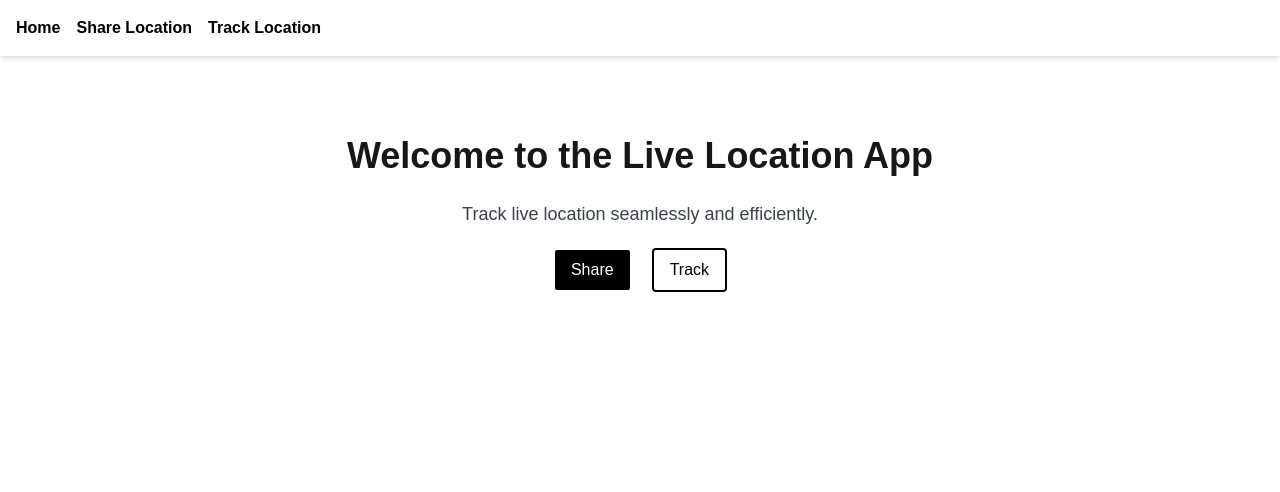
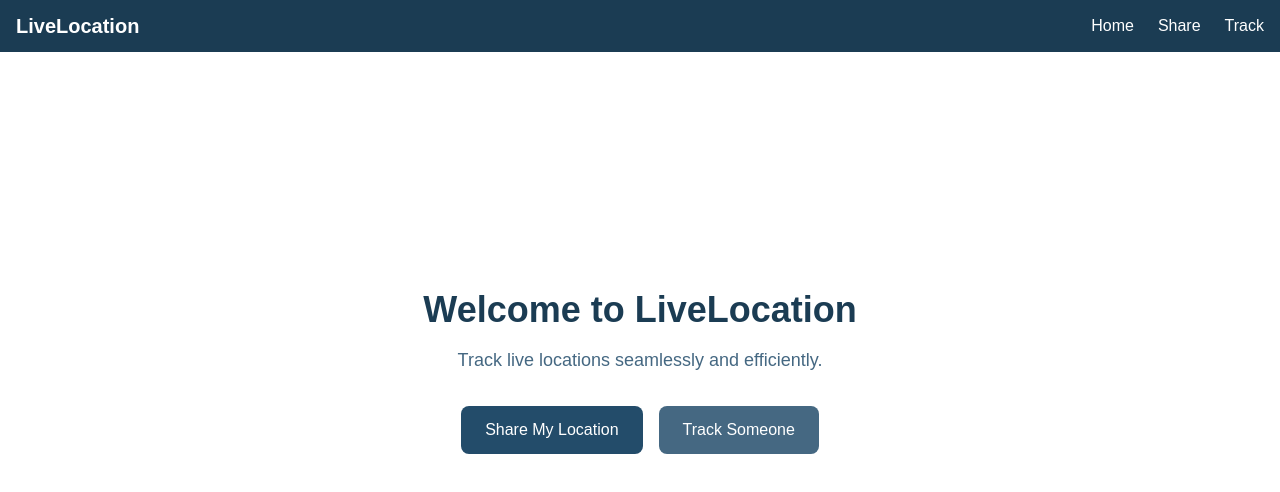
Before and after one commit to Salmankhancodes/live-location-app, a Next.js app: page / in a window 1280 px wide. Shown: the top 492 px of the page. Built offline with nearby package versions, Linux system fonts and the light colour scheme.

Commit message:
Improve UI across all pages.

```diff
--- a/package.json
+++ b/package.json
@@ -10,6 +10,7 @@
   },
   "dependencies": {
     "firebase": "^12.6.0",
+    "lucide-react": "^0.560.0",
     "mapbox-gl": "^3.16.0",
     "maplibre-gl": "^5.13.0",
     "next": "16.0.5",
--- a/src/app/layout.tsx
+++ b/src/app/layout.tsx
@@ -1,5 +1,6 @@
 import Link from 'next/link'
 import './globals.css'
+import Navbar from '@/components/navbar'
 export const metadata = {
   title: 'Live Location App',
   description: 'Track live location',
@@ -8,17 +9,10 @@ export const metadata = {
 export default function RootLayout({ children }: { children: React.ReactNode }) {
   return (
     <html lang="en">
-      <body className="h-screen flex flex-col">
-        <nav className="sticky top-0 z-10 bg-white shadow-md">
-          <ul className="flex gap-4 p-4">
-            <li><Link href="/" className="text-black font-semibold">Home</Link></li>
-            <li><Link href="/share-location" className="text-black font-semibold">Share Location</Link></li>
-            <li><Link href="/track-location" className="text-black font-semibold">Track Location</Link></li>
-          </ul>
-        </nav>
-
+      <body className="h-screen flex flex-col bg-canvas">
+        <Navbar />
         {/* MAIN CONTENT AREA */}
-        <main className="flex-1 overflow-hidden">
+        <main className="flex-1 overflow-auto">
           {children}
         </main>
       </body>
--- a/src/app/page.tsx
+++ b/src/app/page.tsx
@@ -4,22 +4,29 @@ import Link from "next/link";
 
 export default function Home() {
   return (
-    <div className="flex flex-col items-center justify-center py-20">
-      <h1 className="text-4xl font-bold mb-6">Welcome to the Live Location App</h1>
-      <p className="text-lg text-gray-700">Track live location seamlessly and efficiently.</p>
-      <div className="flex gap-5 mt-5">
+    <div className="flex flex-col items-center justify-center min-h-[80vh] px-4 py-20 text-center">
+      {/* Heading */}
+      <h1 className="text-3xl md:text-4xl font-bold mb-4 text-header">
+        Welcome to LiveLocation
+      </h1>
+
+      {/* Subheading */}
+      <p className="text-base md:text-lg mb-8 text-secondary max-w-md">
+        Track live locations seamlessly and efficiently.
+      </p>
+
+      {/* Buttons */}
+      <div className="flex flex-col sm:flex-row gap-4 w-full max-w-sm justify-center">
         <Link href="/share-location">
-          <Button
-            label="Share"
-            style={{ backgroundColor: 'black', color: 'white' }}
-          />
+          <button className="w-full sm:w-auto bg-primary text-canvas px-6 py-3 rounded-lg">
+            Share My Location
+          </button>
         </Link>
         <Link href="/track-location">
-          <Button
-            label="Track"
-          />
+          <button className="w-full sm:w-auto bg-secondary text-canvas px-6 py-3 rounded-lg">
+            Track Someone
+          </button>
         </Link>
       </div>
-    </div>
-  )
+    </div>)
 }
--- a/src/app/share-location/page.tsx
+++ b/src/app/share-location/page.tsx
@@ -28,8 +28,6 @@ export default function ShareLocation() {
     didRun.current = true;
 
     const setup = async () => {
-
-      // Wait for auth to be ready and provide uid (or null)
       await new Promise<void>((resolve) => {
         onAuthReady(() => resolve());
       });
@@ -38,25 +36,17 @@ export default function ShareLocation() {
       if (existingSessionId) {
         console.log("Existing session found:", existingSessionId);
         const session = await getSession(existingSessionId);
-        console.log("Fetched session data:", session);
         if (session && session.isActive === true) {
           setSessionId(existingSessionId);
           setLoading(false);
-          console.log("Reusing existing active session.");
           return;
-        }
-        else {
-          console.log("Existing session is inactive or does not exist. Removing stored session ID.");
+        } else {
           localStorage.removeItem("sessionId");
           await createNewSessionAndUpdateLocalStorage();
           return;
         }
-      }
-      else {
-        console.log("No existing session found. Creating a new one.");
-        const newId = nanoid(10);
+      } else {
         await createNewSessionAndUpdateLocalStorage();
-        return;
       }
     };
     setup().catch((e) => {
@@ -65,18 +55,52 @@ export default function ShareLocation() {
     });
   }, []);
 
-
   const handleStartSharing = () => {
     if (!sessionId) return;
     router.push(`/share-location/${sessionId}`);
   };
 
-  if (loading) return <div>Initializing session...</div>;
+  const handleCopySessionId = () => {
+    if (!sessionId) return;
+    navigator.clipboard.writeText(sessionId);
+    alert("Session ID copied!");
+  };
+
+  if (loading)
+    return (
+      <div className="flex items-center justify-center h-full text-secondary">
+        Initializing session...
+      </div>
+    );
 
   return (
-    <div>
-      Sharing screen — session initialized!
-      <Button onClick={handleStartSharing} className="mt-4">
+    <div className="flex flex-col items-center justify-center py-16 px-4 text-center">
+      <h2 className="text-2xl font-semibold text-header mb-4">
+        Your Live Location Session
+      </h2>
+
+      <p className="text-secondary mb-6">
+        Share this session ID with anyone who wants to track you:
+      </p>
+
+      {sessionId && (
+        <div className="flex flex-col sm:flex-row items-center gap-4 mb-6">
+          <span className="font-mono bg-surface px-4 py-2 rounded text-header">
+            {sessionId}
+          </span>
+          <Button
+            onClick={handleCopySessionId}
+            className="bg-primary text-canvas px-4 py-2 rounded"
+          >
+            Copy
+          </Button>
+        </div>
+      )}
+
+      <Button
+        onClick={handleStartSharing}
+        className="bg-primary text-canvas px-6 py-3 rounded-lg"
+      >
         Open Map
       </Button>
     </div>
--- a/src/app/track-location/page.tsx
+++ b/src/app/track-location/page.tsx
@@ -17,20 +17,26 @@ export default function TrackPage() {
   };
 
   return (
-    <div className="p-6 flex flex-col gap-4">
-      <h1 className="text-xl font-semibold">Enter Session ID to Track</h1>
+    <div className="flex flex-col items-center justify-center py-16 px-4 text-center">
+      <h2 className="text-2xl font-semibold text-header mb-4">
+        Track a Live Location
+      </h2>
+
+      <p className="text-secondary mb-6">
+        Enter the session ID shared by someone to view their live location:
+      </p>
 
       <input
         type="text"
         value={sessionId}
         onChange={(e) => setSessionId(e.target.value)}
         placeholder="Enter session ID"
-        className="border p-2 rounded w-full"
+        className="w-full max-w-sm px-4 py-2 mb-4 rounded bg-surface text-header border border-secondary focus:outline-none"
       />
 
       <Button
         onClick={handleTrack}
-        className="bg-blue-600 text-white px-4 py-2 rounded"
+        className="bg-primary text-canvas px-6 py-3 rounded-lg w-full max-w-sm"
       >
         Track Location
       </Button>
--- a/src/components/Map/Map.tsx
+++ b/src/components/Map/Map.tsx
@@ -33,23 +33,22 @@ export default function MapWindow({
 
     const map = new maplibregl.Map({
       container: mapContainer.current,
-      style:
-        `https://api.maptiler.com/maps/openstreetmap/style.json?key=${mapfileKey}`,
-      center: [77.209, 28.613], // Delhi default
+      style: `https://api.maptiler.com/maps/streets-v4/style.json?key=${mapfileKey}`,
+      center: [77.209, 28.613],
       zoom: 12,
+      attributionControl: false,
     });
 
     mapRef.current = map;
 
-    map.on("load", () => {
-      setReady(true);
-    });
+    map.on("load", () => setReady(true));
 
-    return () => {
-      map.remove();
-    };
+    return () => map.remove();
   }, []);
 
+  // -------------------------------
+  // VERIFY OWNER (Sharer only)
+  // -------------------------------
   useEffect(() => {
     if (mode !== "share") return;
 
@@ -58,86 +57,64 @@ export default function MapWindow({
       const currentUid = auth.currentUser?.uid;
 
       if (!session) {
-        alert("Session does not exist.");
-        router.replace("/share");
+        router.replace("/share-location");
         return;
       }
 
       if (session.owner !== currentUid) {
-        alert("You are not the owner of this session. Switching to tracker mode.");
         router.replace(`/track-location/${sessionId}`);
         return;
       }
-
-      // Owner verified → continue normal sharer logic
     };
 
     verifyOwner();
   }, [mode, sessionId]);
 
-  // ----------------------------------------
-  // ⭐ SHARER MODE — unchanged logic
-  // ----------------------------------------
+  // -------------------------------
+  // SHARER MODE
+  // -------------------------------
   useEffect(() => {
-    if (!ready) return;
-    if (mode !== "share") return;
-
-    if (!("geolocation" in navigator)) {
-      alert("Location not supported");
-      return;
-    }
+    if (!ready || mode !== "share") return;
+    if (!("geolocation" in navigator)) return;
 
     const sessionRef = doc(db, "sessions", sessionId);
-    console.log("Starting share mode for session:", sessionId);
 
     const watchId = navigator.geolocation.watchPosition(
       async (pos) => {
         const lat = pos.coords.latitude;
         const lng = pos.coords.longitude;
 
-        // PLACE MARKER (green)
         if (!markerRef.current) {
-          markerRef.current = new maplibregl.Marker({ color: "green" })
+          markerRef.current = new maplibregl.Marker({ color: "#4ade80" })
             .setLngLat([lng, lat])
             .addTo(mapRef.current!);
+          mapRef.current!.flyTo({ center: [lng, lat], zoom: 15 });
+        } else markerRef.current.setLngLat([lng, lat]);
 
-          mapRef.current!.flyTo({
-            center: [lng, lat],
-            zoom: 15,
-          });
-        } else {
-          markerRef.current.setLngLat([lng, lat]);
-        }
-
-        // UPDATE FIRESTORE
         await updateDoc(sessionRef, {
           lastLocation: { lat, lng },
           updatedAt: new Date(),
         });
       },
-      (err) => console.error("Location error", err),
+      (err) => console.error(err),
       { enableHighAccuracy: true }
     );
 
     watchIdRef.current = watchId;
 
     return () => {
-      if (watchIdRef.current !== null) {
-        navigator.geolocation.clearWatch(watchIdRef.current);
-      }
+      if (watchIdRef.current !== null) navigator.geolocation.clearWatch(watchIdRef.current);
     };
   }, [ready, mode, sessionId]);
 
-  // ----------------------------------------
-  // ⭐ TRACKER MODE — NEW LOGIC
-  // ----------------------------------------
+  // -------------------------------
+  // TRACKER MODE
+  // -------------------------------
   useEffect(() => {
-    if (!ready) return;
-    if (mode !== "track") return;
+    if (!ready || mode !== "track") return;
 
     const sessionRef = doc(db, "sessions", sessionId);
 
-    // Realtime listener for sharer updates
     const unsub = onSnapshot(sessionRef, (snap) => {
       if (!snap.exists()) {
         setSessionStatus("invalid");
@@ -146,90 +123,80 @@ export default function MapWindow({
 
       const data = snap.data();
 
-      // ❌ Sharer has stopped sharing
       if (data.isActive === false) {
         setSessionStatus("ended");
-
-        if (markerRef.current) {
-          markerRef.current.remove();
+        markerRef.current?.remove();
         markerRef.current = null;
-        }
-
         return;
       }
 
-      // 🟢 Sharer is active → track location
       setSessionStatus("active");
 
       const loc = data.lastLocation;
-      if (!loc || !loc.lat || !loc.lng) return;
+      if (!loc?.lat || !loc?.lng) return;
 
-      // Place or update tracker marker
       if (!markerRef.current) {
-        markerRef.current = new maplibregl.Marker({ color: "blue" })
+        markerRef.current = new maplibregl.Marker({ color: "#60a5fa" })
           .setLngLat([loc.lng, loc.lat])
           .addTo(mapRef.current!);
-
-        mapRef.current!.flyTo({
-          center: [loc.lng, loc.lat],
-          zoom: 15,
-        });
-      } else {
-        markerRef.current.setLngLat([loc.lng, loc.lat]);
-      }
+        mapRef.current!.flyTo({ center: [loc.lng, loc.lat], zoom: 15 });
+      } else markerRef.current.setLngLat([loc.lng, loc.lat]);
     });
 
-    return () => {
-      unsub();
-    };
+    return () => unsub();
   }, [ready, mode, sessionId]);
-  // ------------------------------
-  // ⭐ STOP SHARING HANDLER
-  // ------------------------------
+
+  // -------------------------------
+  // STOP SHARING BUTTON
+  // -------------------------------
   const handleStopSharing = async () => {
-    if (watchIdRef.current !== null) {
-      navigator.geolocation.clearWatch(watchIdRef.current);
+    navigator.geolocation.clearWatch(watchIdRef.current!);
     watchIdRef.current = null;
-    }
 
-    if (markerRef.current) {
-      markerRef.current.remove();
+    markerRef.current?.remove();
     markerRef.current = null;
-    }
 
     const sessionRef = doc(db, "sessions", sessionId);
-    await updateDoc(sessionRef, {
-      isActive: false,
-      lastLocation: null,
-      endedAt: new Date(),
-    });
+    await updateDoc(sessionRef, { isActive: false, lastLocation: null, endedAt: new Date() });
 
-    alert("Location sharing stopped.");
     router.push("/share-location");
   };
 
   return (
-    <div className="w-full h-[80vh] relative">
-      {mode === "share" && <Button style={{ position: "absolute", zIndex: 10, top: 30, right: 30 }} onClick={handleStopSharing}>Stop Sharing</Button>}
-      {mode === "track" && sessionStatus === "loading" && (
-        <div className="absolute top-2 left-1/2 -translate-x-1/2 bg-yellow-500 text-white px-4 py-2 rounded">
+    <div className="w-full h-[80vh] relative bg-gray-50 rounded-lg shadow-lg overflow-hidden">
+      {/* STOP SHARING BUTTON */}
+      {mode === "share" && (
+        <button
+          className="absolute top-4 right-4 z-20 bg-red-600 hover:bg-red-700 text-white px-4 py-2 rounded"
+          onClick={handleStopSharing}
+        >
+          Stop Sharing
+        </button>
+      )}
+
+      {/* STATUS TOAST */}
+      {mode === "track" && (
+        <div className="absolute top-4 left-1/2 -translate-x-1/2 z-20">
+          {sessionStatus === "loading" && (
+            <div className="bg-yellow-400 text-gray-900 px-4 py-2 rounded shadow-lg animate-pulse">
               Connecting…
             </div>
           )}
-
-      {mode === "track" && sessionStatus === "invalid" && (
-        <div className="absolute top-2 left-1/2 -translate-x-1/2 bg-red-600 text-white px-4 py-2 rounded z-10">
+          {sessionStatus === "invalid" && (
+            <div className="bg-red-600 text-white px-4 py-2 rounded shadow-lg">
               Invalid session ID ❌
             </div>
           )}
-
-      {mode === "track" && sessionStatus === "ended" && (
-        <div className="absolute top-2 left-1/2 -translate-x-1/2 bg-gray-700 text-white px-4 py-2 rounded z-10">
+          {sessionStatus === "ended" && (
+            <div className="bg-gray-800 text-white px-4 py-2 rounded shadow-lg">
               Sharer has stopped sharing 🚫
             </div>
           )}
+        </div>
+      )}
 
-      <div ref={mapContainer} className="w-full h-full relative" />
+      {/* MAP */}
+      <div ref={mapContainer} className="w-full h-full" />
     </div>
   );
 }
--- /dev/null
+++ b/src/components/navbar.tsx
@@ -0,0 +1,41 @@
+"use client";
+import Link from 'next/link';
+import { Menu } from 'lucide-react';
+import { useState } from 'react';
+
+export default function Navbar() {
+  const [open, setOpen] = useState(false);
+
+  return (
+    <nav className="bg-header px-4 py-3">
+      <div className="flex justify-between items-center">
+        {/* Brand */}
+        <div className="text-canvas text-xl font-semibold">LiveLocation</div>
+
+        {/* Desktop Links */}
+        <ul className="hidden md:flex space-x-6 text-canvas">
+          <li><Link href="/">Home</Link></li>
+          <li><Link href="/share-location">Share</Link></li>
+          <li><Link href="/track-location">Track</Link></li>
+        </ul>
+
+        {/* Hamburger button */}
+        <button
+          className="md:hidden text-canvas"
+          onClick={() => setOpen(!open)}
+        >
+          <Menu size={24} />
+        </button>
+      </div>
+
+      {/* Mobile Menu */}
+      {open && (
+        <ul className="md:hidden mt-2 space-y-2 text-canvas">
+          <li><Link href="/">Home</Link></li>
+          <li><Link href="/share">Share</Link></li>
+          <li><Link href="/track">Track</Link></li>
+        </ul>
+      )}
+    </nav>
+  );
+}
```
Lines whose indentation alone changed are shown as unchanged.
